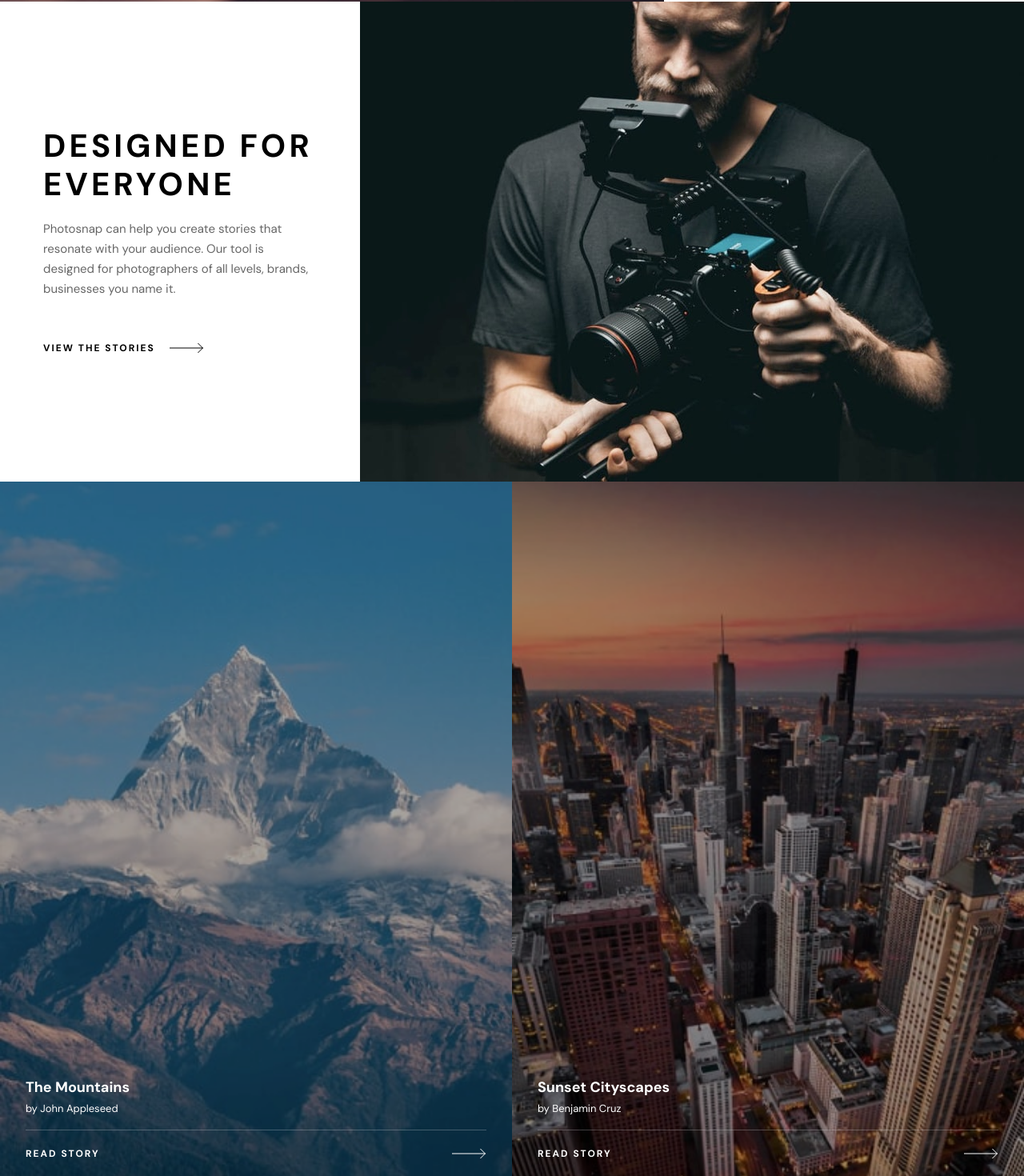
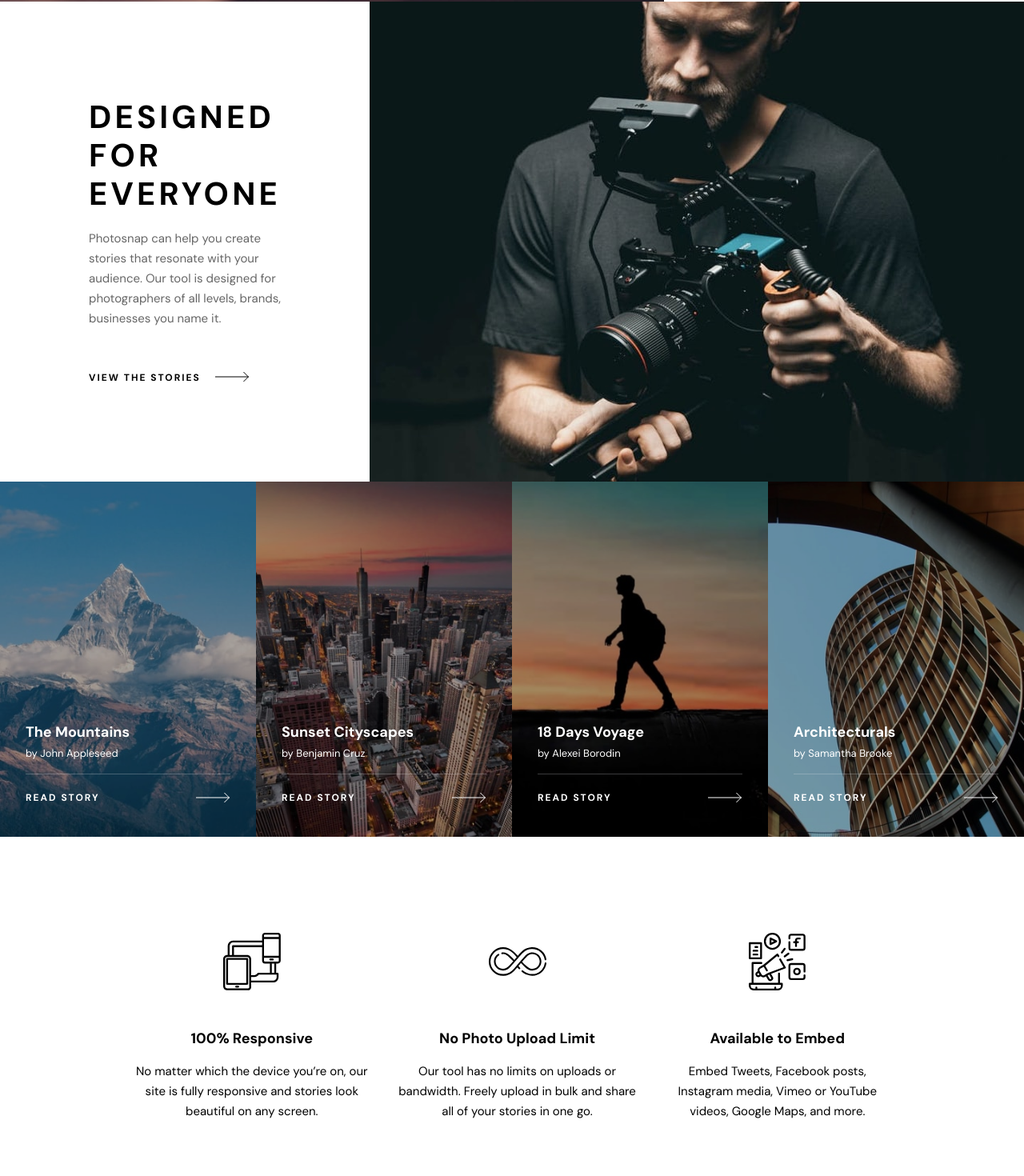
Before and after one commit to jhellard/photosnap, a React (Vite) app: page / in a window 1280 px wide. Shown: the part 1320-2790 px from the top of the page at 80% size. Built offline with nearby package versions, Linux system fonts and the light colour scheme.

Commit message:
Tablet view mostly complete
Only need to fix the Table view on Pricing and tablet view is complete. Started work on desktop view.

```diff
--- a/src/component/Cards.jsx
+++ b/src/component/Cards.jsx
@@ -44,7 +44,7 @@ export function InfoCard({
         />
       </picture>
 
-      <section className="relative my-auto py-[72px] pl-[33px] pr-6 sm:py-0 sm:px-[54px]">
+      <section className="relative my-auto py-[72px] pl-[33px] pr-6 sm:py-0 sm:px-[54px] md:px-[111px]">
         {line && <Line type="normal" />}
         {headingType === "h1" ? (
           <h1 className={headingStyles}>{heading}</h1>
@@ -53,8 +53,8 @@ export function InfoCard({
         )}
         <p
           className={`${
-            button && "mb-[23px]"
-          } text-[15px] leading-[25px] opacity-60 sm:mb-12`}
+            button && "mb-[23px] sm:mb-12"
+          } text-[15px] leading-[25px] opacity-60`}
         >
           {description}
         </p>
@@ -92,23 +92,26 @@ export function PlanCard({ heading, description, price, type }) {
 
   return (
     <div
-      className={`relative mx-7 flex flex-col items-center justify-center px-[22px] pt-14 text-center ${cardVariants[type]}`}
+      className={`relative mx-7 flex flex-col items-center justify-center px-[22px] pt-14 text-center sm:grid sm:grid-cols-2 sm:p-[40px] sm:text-left ${cardVariants[type]}`}
     >
       {type === "pro" && <Line type="full" />}
-      <h2 className="mb-[18px] text-[24px] font-bold leading-[25px]">
-        {heading}
-      </h2>
-      <p className="mb-10 text-[15px] leading-[25px] opacity-60">
-        {description}
-      </p>
-      <h3 className="mb-10 text-[40px] font-bold leading-[48px] tracking-[4.17px]">
+      <div>
+        <h2 className="mb-[18px] text-[24px] font-bold leading-[25px]">
+          {heading}
+        </h2>
+        <p className="mb-10 text-[15px] leading-[25px] opacity-60 sm:mb-8">
+          {description}
+        </p>
+      </div>
+
+      <h3 className="mb-10 text-[40px] font-bold leading-[48px] tracking-[4.17px] sm:self-start sm:text-right">
         {price}
         <span className="block text-[15px] leading-[25px] tracking-normal opacity-60">
           per month
         </span>
       </h3>
       <button
-        className={`text-bold mb-10 min-w-[95%] py-3 px-4 text-[12px] tracking-[2px] ${buttonVariants[type]}`}
+        className={`text-bold mb-10 min-w-[95%] py-3 px-4 text-[12px] tracking-[2px] ${buttonVariants[type]} sm:mb-0`}
       >
         PICK PLAN
       </button>
@@ -155,8 +158,8 @@ export function BetaCard() {
 export function FeatureCard({ image, alt, heading, description }) {
   // TODO: THIS NEEDS WORK FOR TABLET/MOBILE
   return (
-    <li className="flex min-h-[236px] flex-col items-center">
-      <img className="mb-12 sm:mb-auto" src={image} alt={alt} />
+    <li className="flex flex-col items-center justify-end">
+      <img className="mb-12 inline-block" src={image} alt={alt} />
       <h4 className="mb-4 text-[18px] font-bold leading-[25px]">{heading}</h4>
       <p className="text-[15px] leading-[25px]">{description}</p>
     </li>
--- a/src/component/FeaturesContainer.jsx
+++ b/src/component/FeaturesContainer.jsx
@@ -9,7 +9,7 @@ import Boost from "../assets/features/desktop/boost-exposure.svg";
 const Features = ({ padding, allFeatures }) => {
   return (
     <ul
-      className={`mb-20 flex flex-col gap-14 px-8 text-center sm:mb-[120px] sm:gap-x-0 ${
+      className={`mb-[91px] flex flex-col gap-14 px-8 text-center sm:mb-[120px] sm:gap-x-[13px] sm:gap-y-[72px] md:max-w-full md:flex-row md:gap-[30px] md:px-[165px] ${
         padding && "pt-16"
       } mx-auto sm:max-w-[535px] ${
         allFeatures && "items-end sm:grid sm:max-w-full sm:grid-cols-2"
--- a/src/component/Lines.jsx
+++ b/src/component/Lines.jsx
@@ -2,7 +2,7 @@ export function Line({ type }) {
   const lineVariants = {
     normal:
       "absolute inset-0 left-[33px] h-[6px] w-[128px] border-none bg-gradient-to-t from-bgGradiant1 via-bgGradiant2 to-bgGradiant3 sm:left-0 sm:h-full sm:w-[6px]",
-    full: "absolute inset-0 h-[6px] w-full border-none bg-gradient-to-t from-bgGradiant1 via-bgGradiant2 to-bgGradiant3",
+    full: "absolute inset-0 h-[6px] w-full border-none bg-gradient-to-t from-bgGradiant1 via-bgGradiant2 to-bgGradiant3 sm:h-full sm:w-[6px] sm:left-0",
     fullH:
       "absolute inset-0 left-[33px] h-[6px] w-[128px] sm:h-full sm:w-[6px] sm:left-0 border-none bg-gradient-to-t from-bgGradiant1 via-bgGradiant2 to-bgGradiant3",
   };
--- a/src/index.css
+++ b/src/index.css
@@ -50,7 +50,3 @@ input:checked + label:after {
 label:active:after {
   width: 40px;
 }
-
-.testClamp {
-  font-size: clamp(2rem, 1.523rem + 2.036vw, 2.5rem);
-}
--- a/src/routes/Home.jsx
+++ b/src/routes/Home.jsx
@@ -40,7 +40,7 @@ const Home = () => {
         textColor="textBlack"
         imageRight
       />
-      <ul className="mb-[80px] sm:mb-[120px] sm:grid sm:grid-cols-2">
+      <ul className="mb-[80px] sm:mb-[120px] sm:grid sm:grid-cols-2 md:grid-cols-4">
         <StoryCard
           image="mountains.jpg"
           alt="Mountains"
```
Also changed, not shown: src/assets/features/desktop/no-limit.svg.
